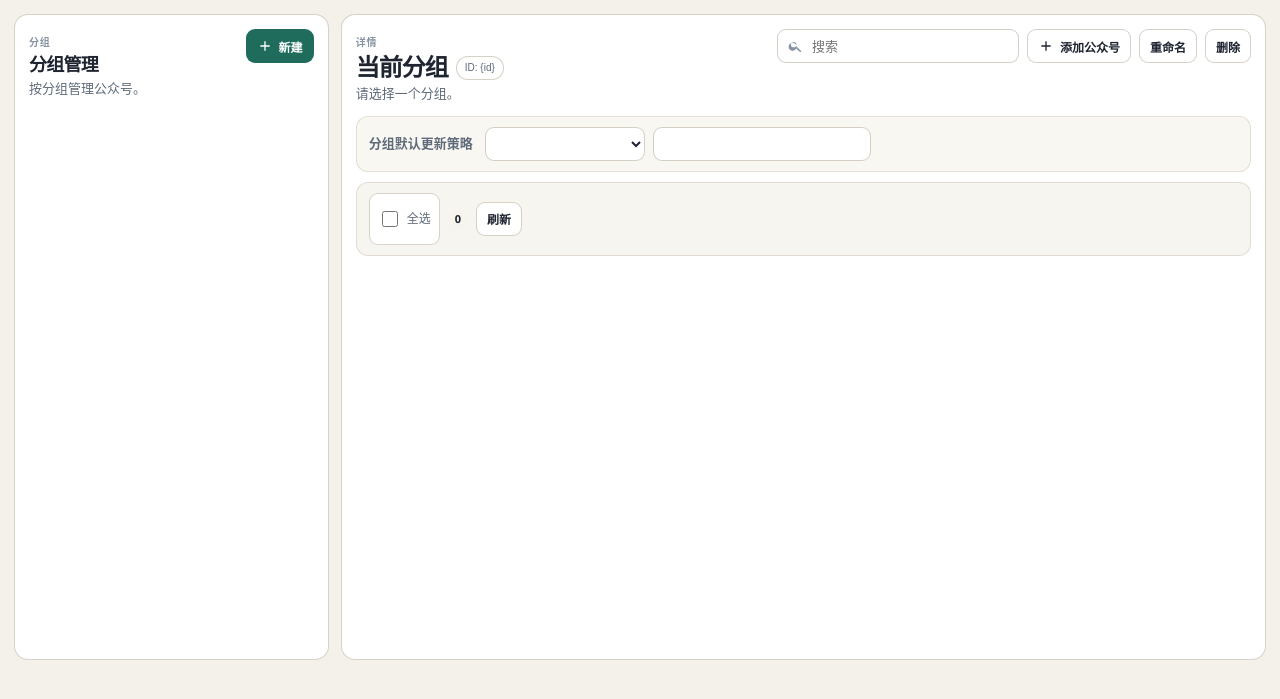
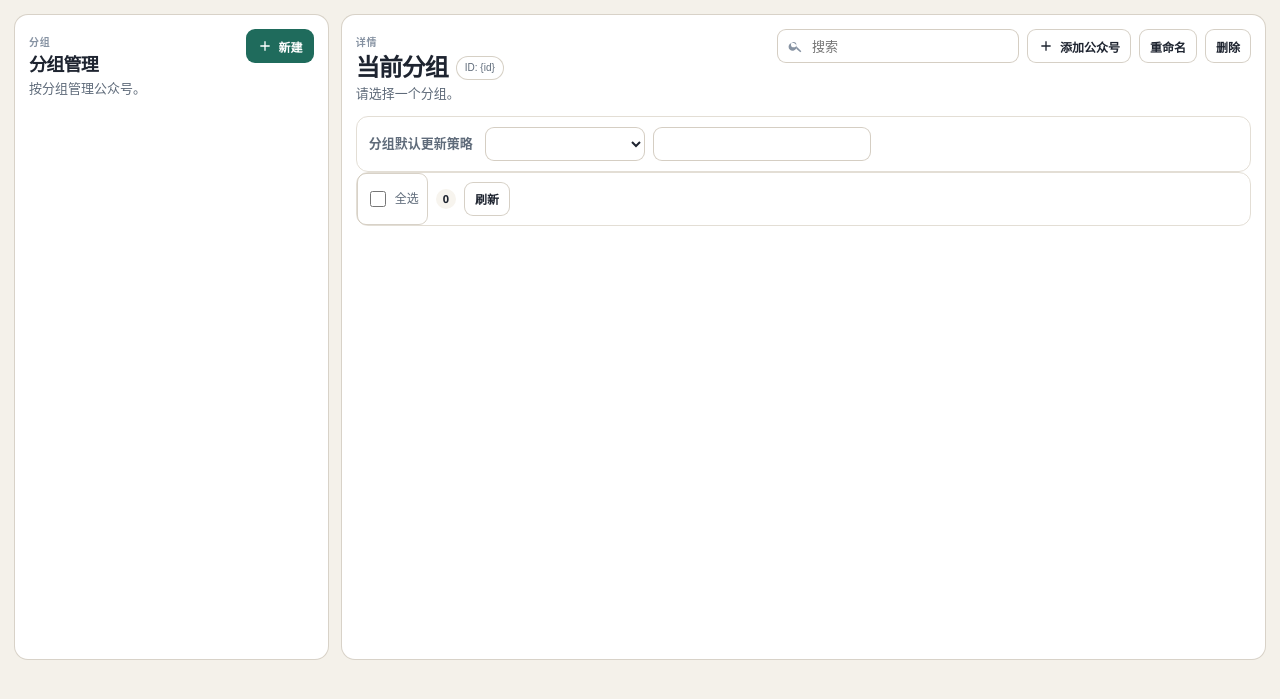
Before and after one commit to sunnysab/hippo, a FastAPI app: page / in a window 1280 px wide. Shown: the part 81-780 px from the top of the page. Run offline with FastAPI, Linux system fonts and the light colour scheme; data that the repository does not hold is empty; parts of the project's set-up code (start-up, migrations or seed data) failed here and were passed over; some libraries are stand-ins or nearby versions.

Commit message:
style: simplify group toolbar surfaces
- remove background from group sync and accounts toolbars

- remove inline switch background, toolbar margin, and padding

```diff
--- a/frontend/src/styles/common.css
+++ b/frontend/src/styles/common.css
@@ -471,7 +471,6 @@ body {
 .switch.inline {
   padding: 5px 8px;
   border-radius: 9px;
-  background: var(--surface-panel-strong);
 }
 
 .switch input {
--- a/frontend/src/styles/groups.css
+++ b/frontend/src/styles/groups.css
@@ -148,10 +148,8 @@
 }
 
 .group-sync-toolbar {
-  margin: 0 0 10px;
   padding: 12px 14px;
   border-radius: var(--radius-lg);
-  background: var(--surface-panel-strong);
 }
 
 .group-sync-toolbar .muted {
@@ -170,9 +168,7 @@
   top: 0;
   z-index: 8;
   margin-bottom: 12px;
-  padding: 12px 14px;
   border-radius: var(--radius-lg);
-  background: var(--surface-panel-strong);
   backdrop-filter: blur(14px) saturate(1.08);
   box-shadow: none;
 }
--- a/static/common.css
+++ b/static/common.css
@@ -433,7 +433,6 @@ body {
   padding: 5px 8px;
   border: 1px solid rgba(201, 193, 179, 0.72);
   border-radius: 9px;
-  background: #fff;
 }
 
 .switch input {
--- a/static/groups.css
+++ b/static/groups.css
@@ -142,11 +142,9 @@
 }
 
 .group-sync-toolbar {
-  margin: 0 0 10px;
   padding: 10px 12px;
   border: 1px solid rgba(222, 216, 205, 0.84);
   border-radius: 12px;
-  background: rgba(247, 244, 238, 0.72);
 }
 
 .group-sync-toolbar .muted {
@@ -165,10 +163,8 @@
   top: 0;
   z-index: 8;
   margin-bottom: 12px;
-  padding: 10px 12px;
   border: 1px solid rgba(222, 216, 205, 0.84);
   border-radius: 12px;
-  background: rgba(247, 244, 238, 0.9);
   backdrop-filter: blur(6px);
 }
 
```
